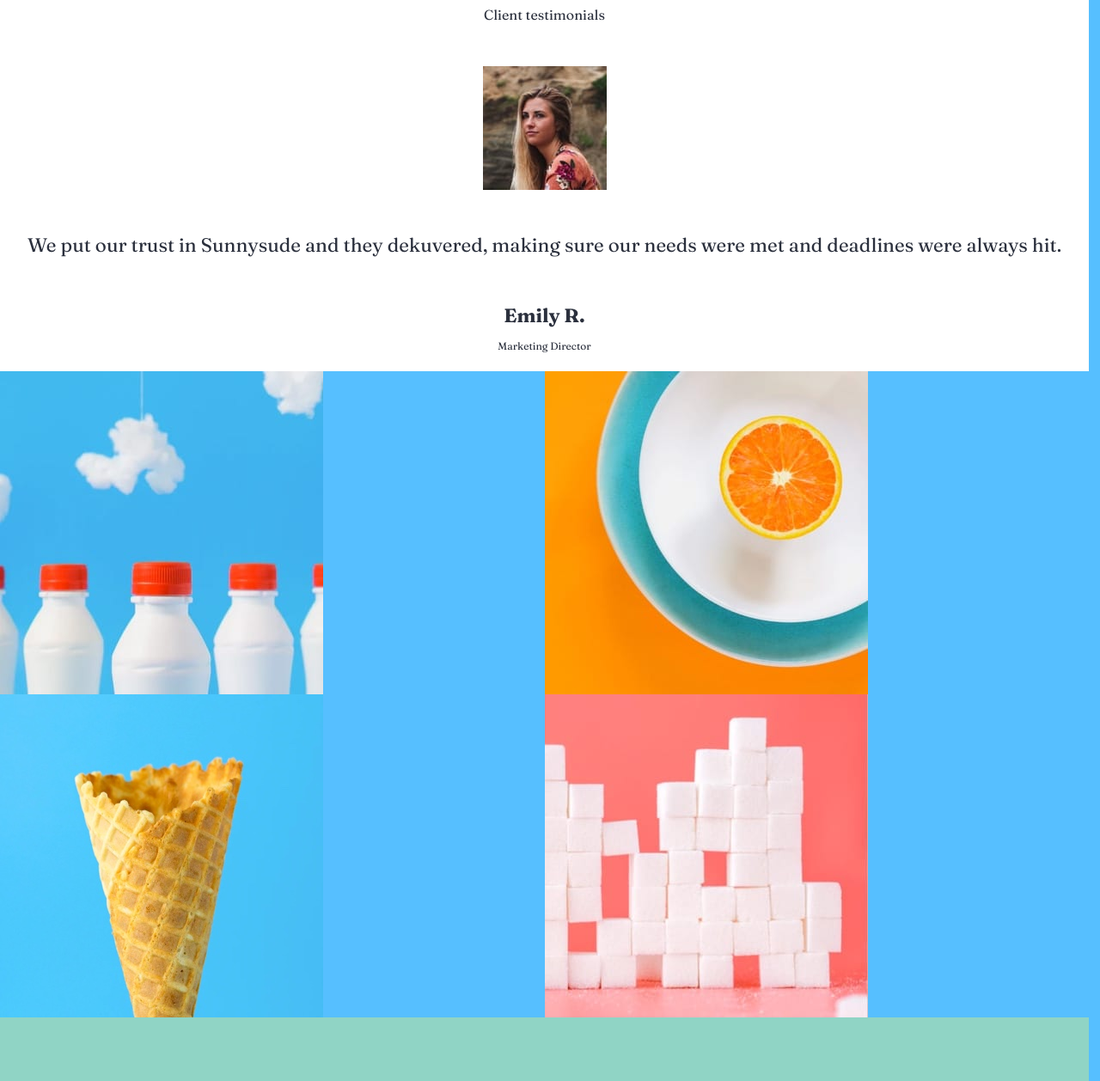
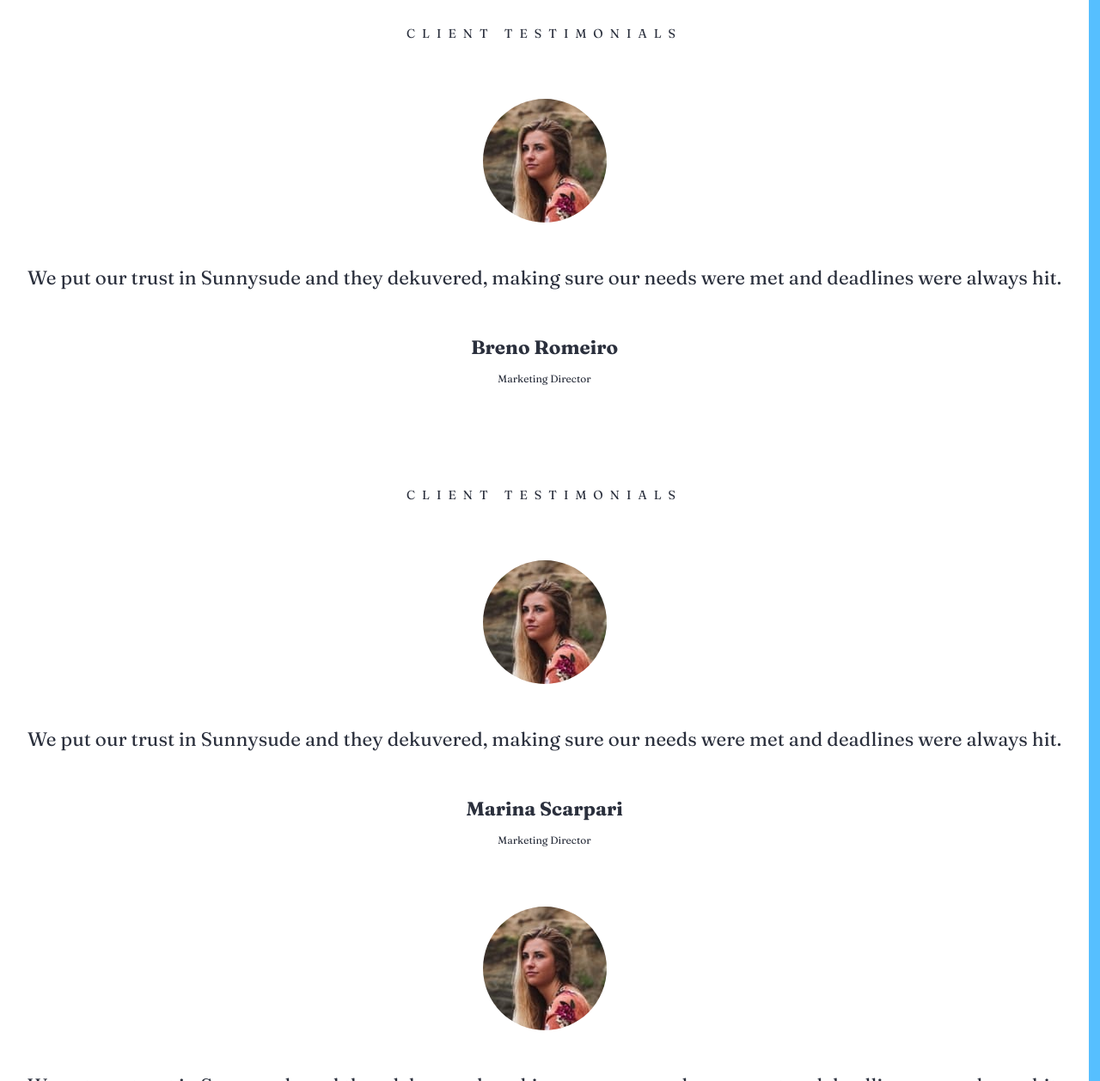
Before and after one commit to obrenoco/creativeside, a website: page index.html in a window 1280 px wide. Shown: the part 5250-6508 px from the top of the page at 86% size. Drawn offline with nearby package versions, Linux system fonts and the light colour scheme.

Commit message:
wip layout

```diff
--- a/index.html
+++ b/index.html
@@ -98,14 +98,39 @@
 
       <section class="banner-client">
         <h3>Client testimonials</h3>
-        <div class="client-card">
-          <img src="./assets/images/dummy1.jpg" alt="" />
+        <div>
+          <img src="./assets/images/dummy1.jpg" alt />
           <p>
             We put our trust in Sunnysude and they dekuvered, making sure our
             needs were met and deadlines were always hit.
           </p>
           <span>
-            <b>Emily R.</b>
+            <b>Breno Romeiro</b>
+            <sub>Marketing Director</sub>
+          </span>
+        </div>
+      </section>
+      <section class="banner-client">
+        <h3>Client testimonials</h3>
+        <div>
+          <img src="./assets/images/dummy1.jpg" alt />
+          <p>
+            We put our trust in Sunnysude and they dekuvered, making sure our
+            needs were met and deadlines were always hit.
+          </p>
+          <span>
+            <b>Marina Scarpari</b>
+            <sub>Marketing Director</sub>
+          </span>
+        </div>
+        <div>
+          <img src="./assets/images/dummy1.jpg" alt />
+          <p>
+            We put our trust in Sunnysude and they dekuvered, making sure our
+            needs were met and deadlines were always hit.
+          </p>
+          <span>
+            <b>Gabriel Juvis</b>
             <sub>Marketing Director</sub>
           </span>
         </div>
--- a/style.css
+++ b/style.css
@@ -82,24 +82,31 @@ body {
 .banner-client {
   display: flex;
   flex-direction: column;
-  align-items: center;
-  padding: 2rem;
+  padding: 3.5rem 2rem;
   gap: 3rem;
   background-color: white;
   text-align: center;
 }
 
+.banner-client h3 {
+  font-size: 0.9rem;
+  text-transform: uppercase;
+  letter-spacing: 0.5rem;
+}
+
 .banner-client img {
   margin: 0 auto;
+  border-radius: 999px;
 }
 
 .banner-client p {
   font-size: 1.4rem;
+  font-weight: 400;
 }
 
 .banner-client b {
   font-size: 1.4rem;
-  font-weight: bold;
+  font-weight: black;
 }
 
 .banner-client span {
@@ -112,4 +119,5 @@ body {
   display: flex;
   flex-direction: column;
   gap: 3rem;
+  padding: 1rem 0;
 }
```
Also changed, not shown: dist/output.css.
